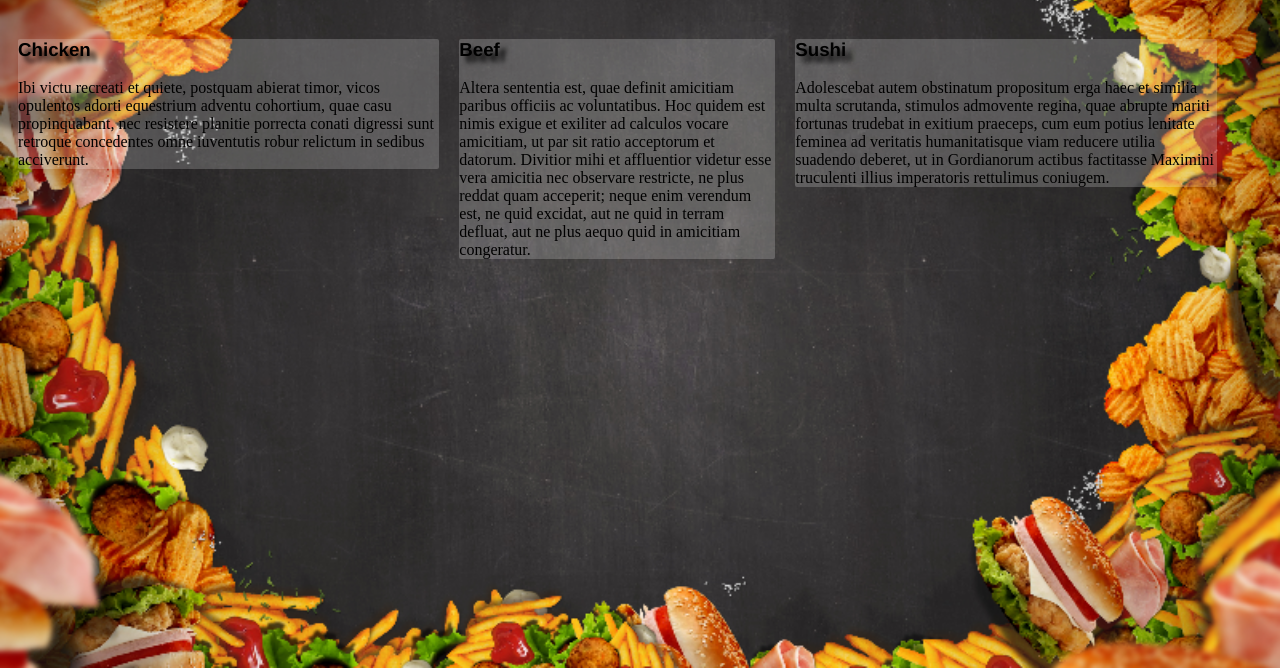
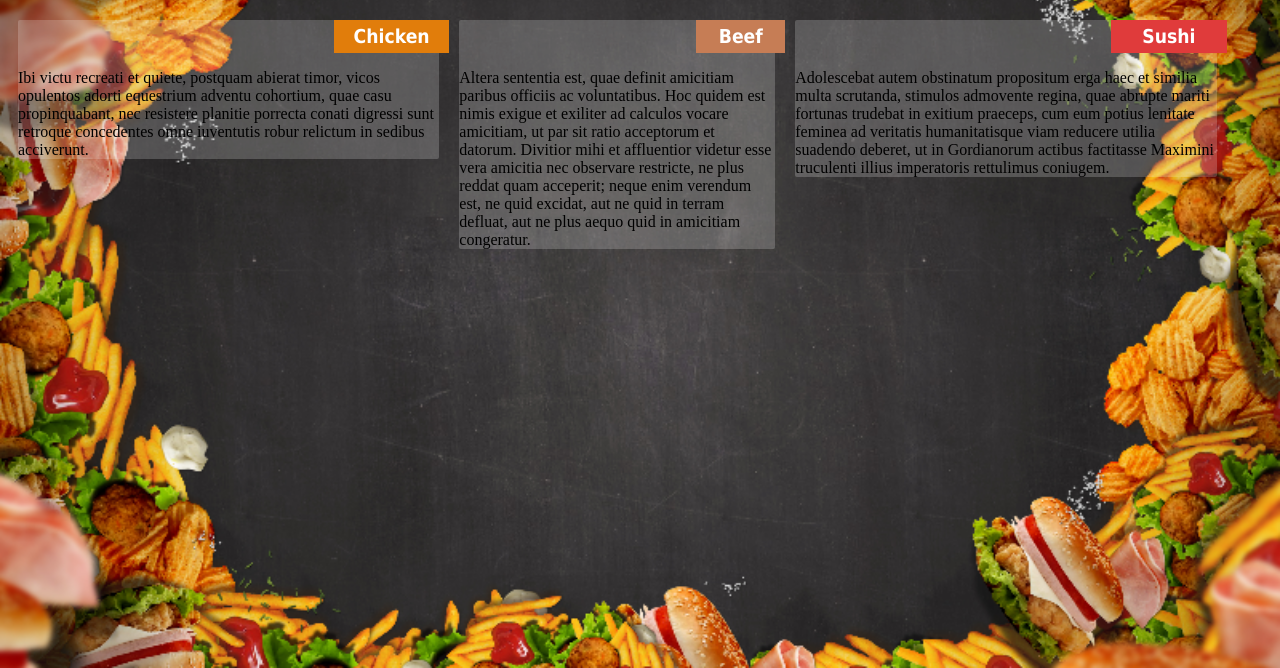
Before and after one commit to rafikbessaadia/modules-solution, a plain HTML site: page module2-solution/index.html in a window 1280 px wide. Shown: the part 132-800 px from the top of the page. Drawn offline with Linux system fonts and the light colour scheme.

Commit message:
coursera

```diff
--- a/module2-solution/css/css.css
+++ b/module2-solution/css/css.css
@@ -196,3 +196,44 @@ text-shadow: 6px 6px 5px black;
     width: 100%;
   }
 }
+#chicken {
+	text-align: center;
+	width: 25%;
+	margin-left: 75%;
+	font-family: Tahoma, Geneva, sans-serif;
+  font-size: 120%;
+	font-weight: bold;
+	margin-bottom: 0;
+	margin-top: 0;
+	padding: 5px;
+	background-color: #E17D0B;
+  color: #FFFFFF;
+}
+
+#beef {
+	text-align: center;
+	width: 25%;
+	margin-left: 75%;
+	font-family: Tahoma, Geneva, sans-serif;
+  font-size: 120%;
+	font-weight: bold;
+	margin-bottom: 0;
+	margin-top: 0;
+	padding: 5px;
+	background-color: #C67D55;
+  color: #FFFFFF;
+}
+
+#sushi {
+	text-align: center;
+	width: 25%;
+	margin-left: 75%;
+	font-family: Tahoma, Geneva, sans-serif;
+  font-size: 120%;
+	font-weight: bold;
+	margin-bottom: 0;
+	margin-top: 0;
+  padding: 5px;
+	background-color: #E03B3B;
+  color: #FFFFFF;
+}
--- a/module2-solution/index.html
+++ b/module2-solution/index.html
@@ -13,7 +13,7 @@
 		<div class="container col-lg-4 col-md-6 col-sm-12">
 		<section class="thumbnail">
 
-			<h3 >Chicken</h3>
+			<div id="chicken">Chicken</div>
 
 		<p>
 			Ibi victu recreati et quiete, postquam abierat timor, vicos opulentos adorti equestrium adventu cohortium, quae casu propinquabant, nec resistere planitie porrecta conati digressi sunt retroque concedentes omne iuventutis robur relictum in sedibus acciverunt.
@@ -25,7 +25,7 @@
 	<div class="container col-lg-3 col-md-5 col-sm-12">
 		<section class="thumbnail">
 
-			<h3>Beef</h3>
+			<div id="beef">Beef</div>
 
 		<p>
 			Altera sententia est, quae definit amicitiam paribus officiis ac voluntatibus. Hoc quidem est nimis exigue et exiliter ad calculos vocare amicitiam, ut par sit ratio acceptorum et datorum. Divitior mihi et affluentior videtur esse vera amicitia nec observare restricte, ne plus reddat quam acceperit; neque enim verendum est, ne quid excidat, aut ne quid in terram defluat, aut ne plus aequo quid in amicitiam congeratur.
@@ -35,7 +35,7 @@
 	<div class="container col-lg-4 col-md-12 col-sm-12">
 		<section class="thumbnail">
 
-			<h3>Sushi</h3>
+			<div id="sushi">Sushi</div>
 
 		<p>
 			Adolescebat autem obstinatum propositum erga haec et similia multa scrutanda, stimulos admovente regina, quae abrupte mariti fortunas trudebat in exitium praeceps, cum eum potius lenitate feminea ad veritatis humanitatisque viam reducere utilia suadendo deberet, ut in Gordianorum actibus factitasse Maximini truculenti illius imperatoris rettulimus coniugem.
```
